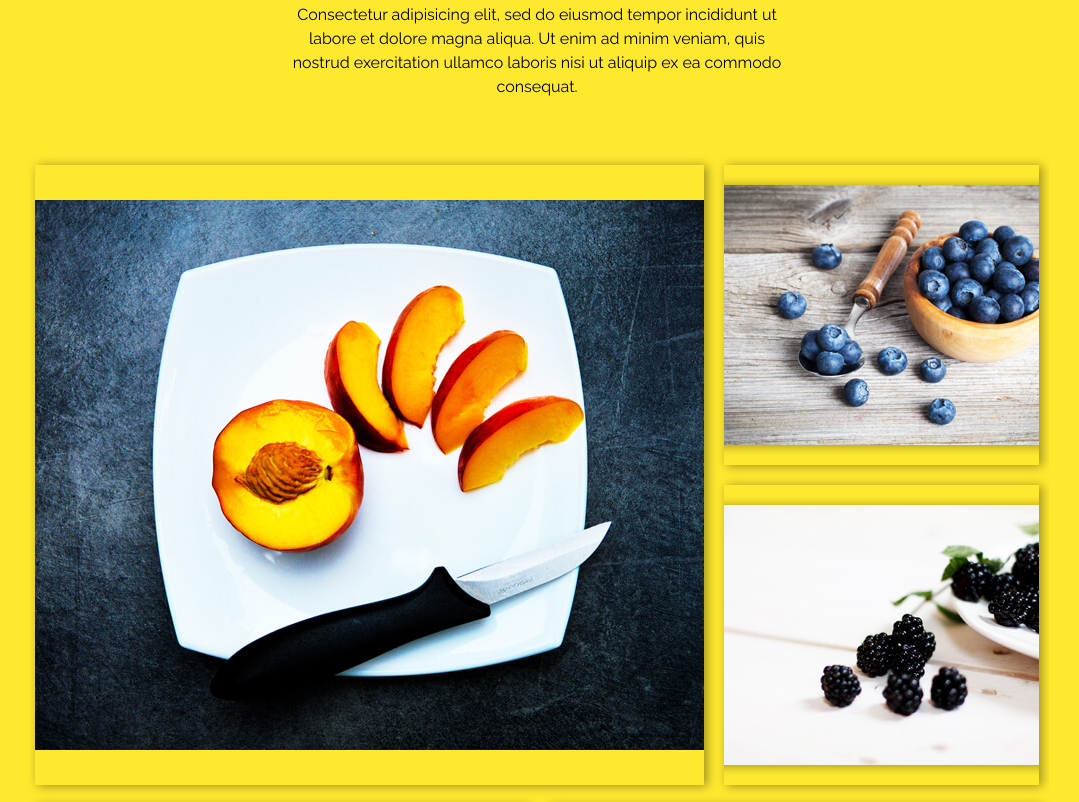
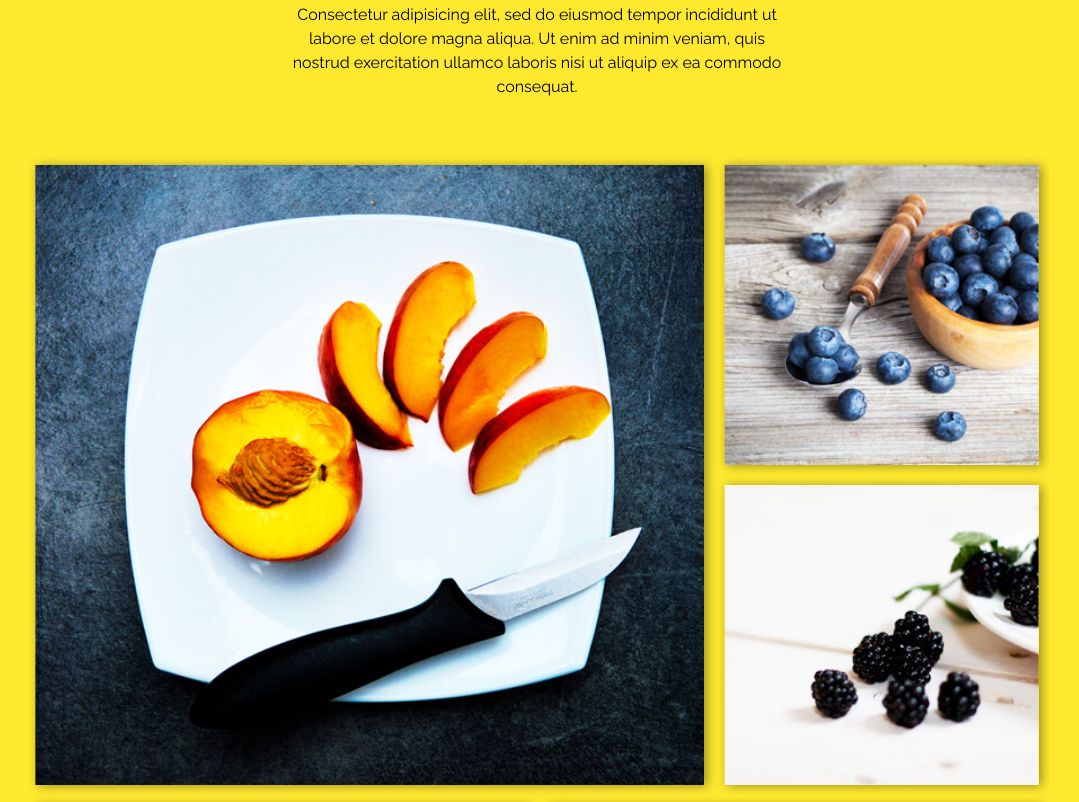
Before and after one commit to AdrianBobak/Weekly-webdev-challenge, a plain HTML site: page 02/index.html in a window 1280 px wide. Shown: the part 2091-2893 px from the top of the page, without its empty margins (103-1182 px from the left). Drawn offline with Linux system fonts and the light colour scheme.

Commit message:
fix images CSS attributes

```diff
--- a/02/css/style.css
+++ b/02/css/style.css
@@ -247,6 +247,9 @@ header ul li a:hover {
     left: 50%;
     top: 50%;
     transform: translate(-50%, -50%);
+    width: 100%;
+    height: 100%;
+    object-fit: cover;
 }
 
 #gallery .galleryContainer .row {
```
